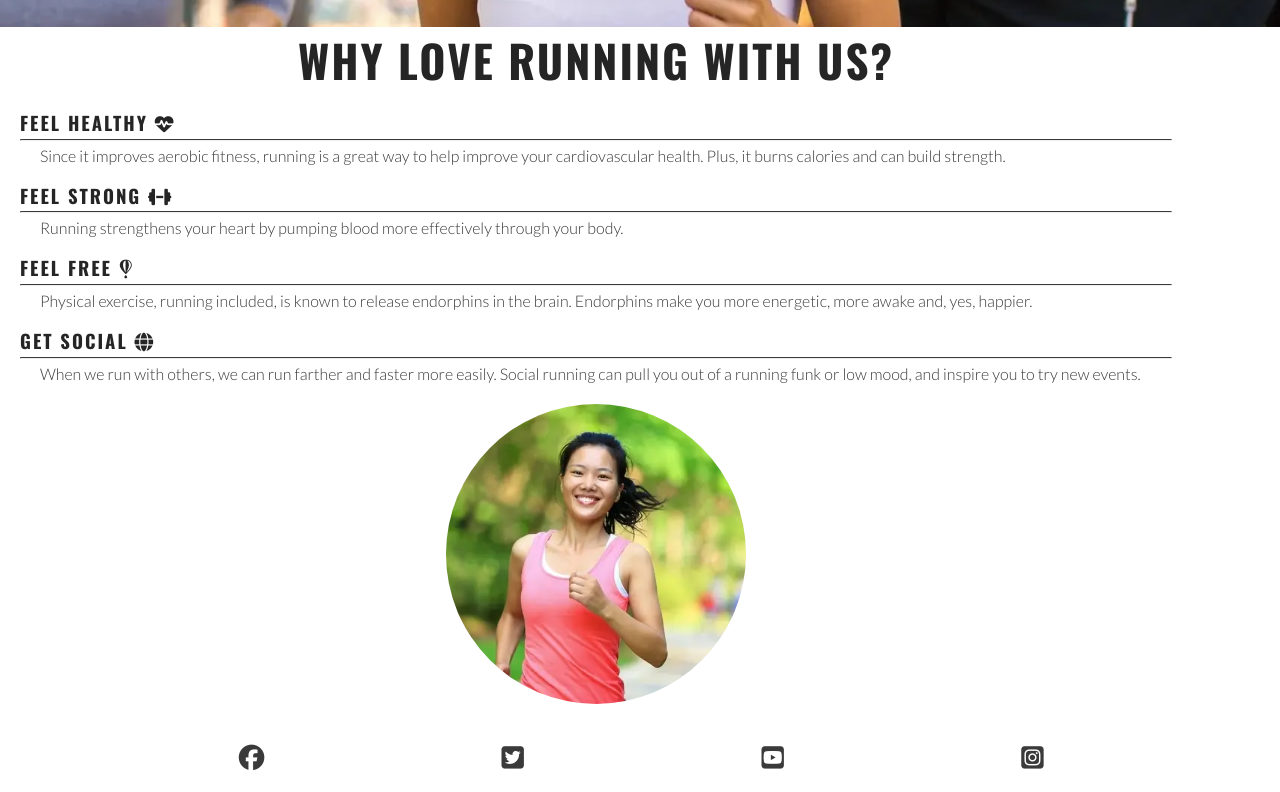
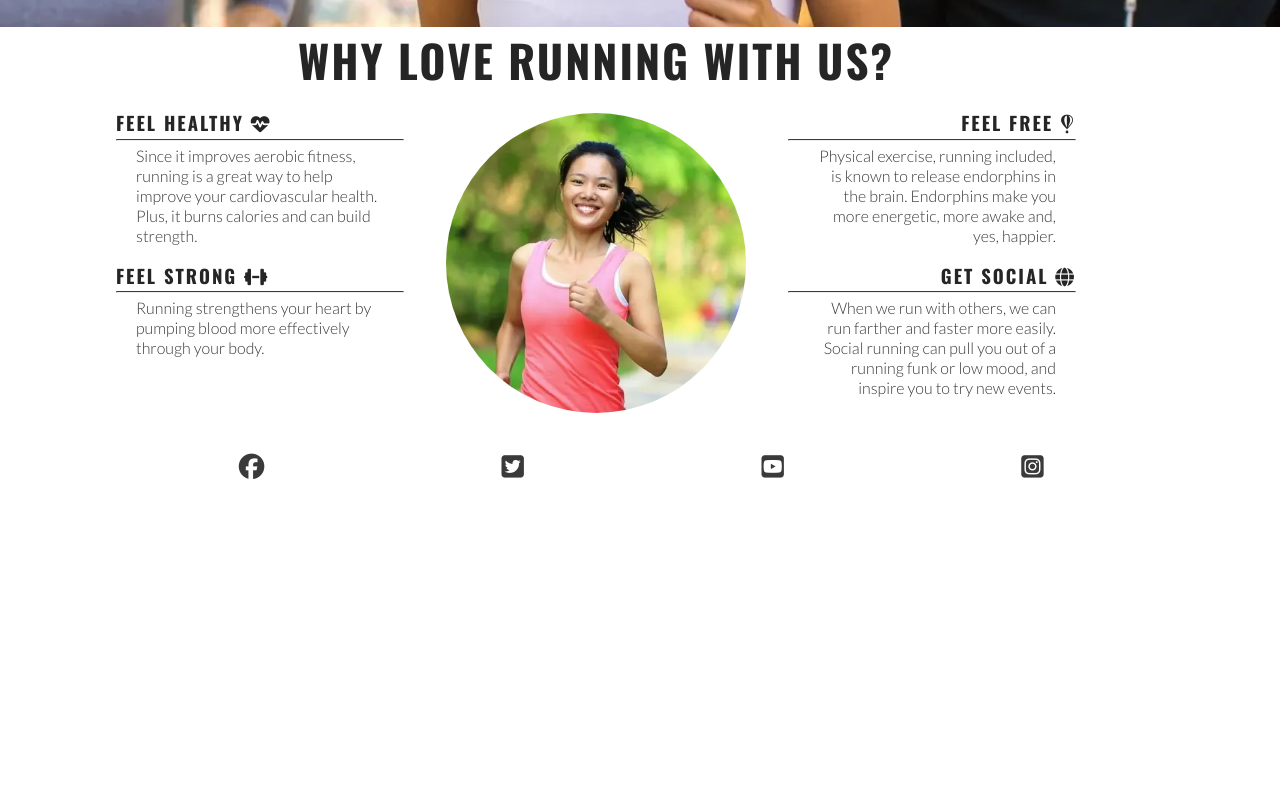
Before and after one commit to alexcurnow96/Love-Running, a plain HTML site: page index.html in a window 1280 px wide. Shown: the part 652-1444 px from the top of the page. After the commit the page ends 1153 px from the top, so only its background shows below. Drawn offline with nearby package versions, Linux system fonts and the light colour scheme.

Commit message:
Added tablet and desktop styling to reasons section

```diff
--- a/assets/assets/css/style.css
+++ b/assets/assets/css/style.css
@@ -211,12 +211,54 @@ main {
         right: 50px;
     }
 
+    /* Reasons section */
+    #benefits-physical, #benefits-mental {
+        display: flex;
+        flex-direction: column;
+        width: 100%;
+    }
+
+    #benefits-physical > div, #benefits-mental > div {
+        width: 75%
+    }
+
+    #benefits-mental > div {
+        text-align: end;
+        align-self: flex-end;
+    }
+
 }
 
 @media screen and (min-width: 992px) {
-
     #menu a:hover {
     border-bottom: 1px solid #3a3a3a;
     }
 
 }
+
+@media screen and (min-width: 1200px) {
+    #benefits {
+        display: flex;
+        flex-direction: row;
+    }
+
+    #benefits > div {
+        flex: 1;
+    }
+
+    #benefits-image {
+        order: 0;
+    }
+
+    #benefits-mental {
+        order: 1;
+    }
+
+    #benefits-mental > div {
+        align-self: flex-start;
+    }
+
+    #benefits-physical > div {
+        align-self: flex-end;
+    }
+}
```
